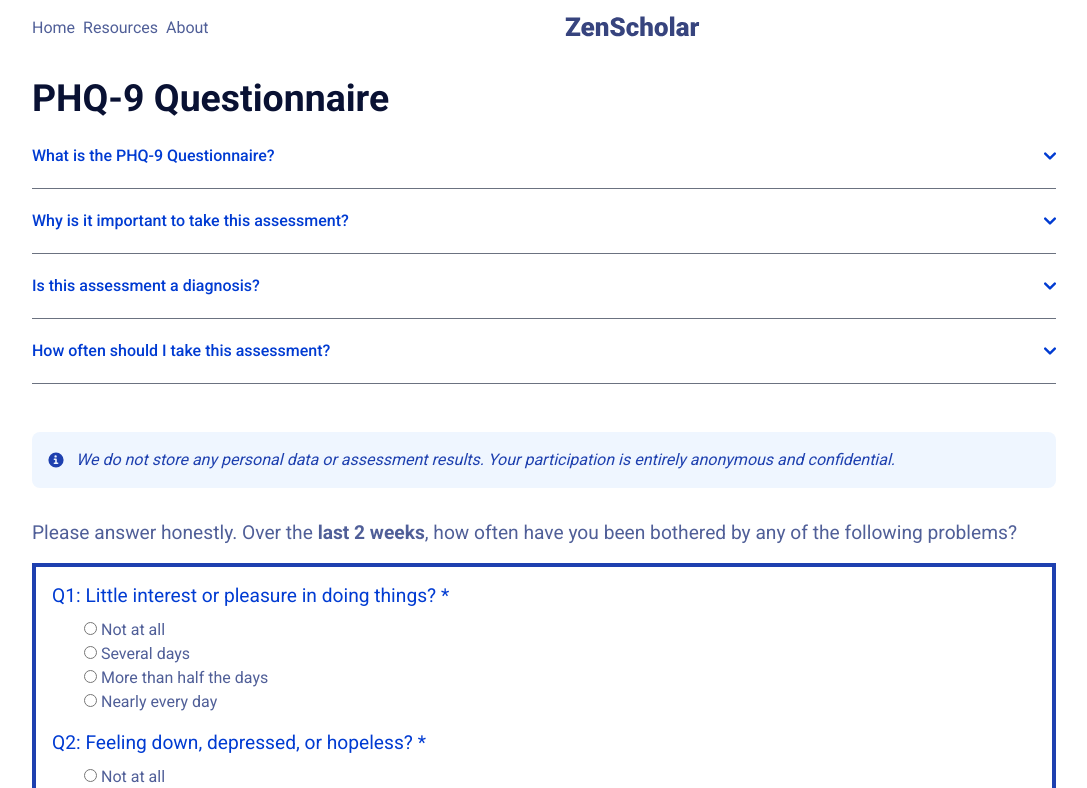
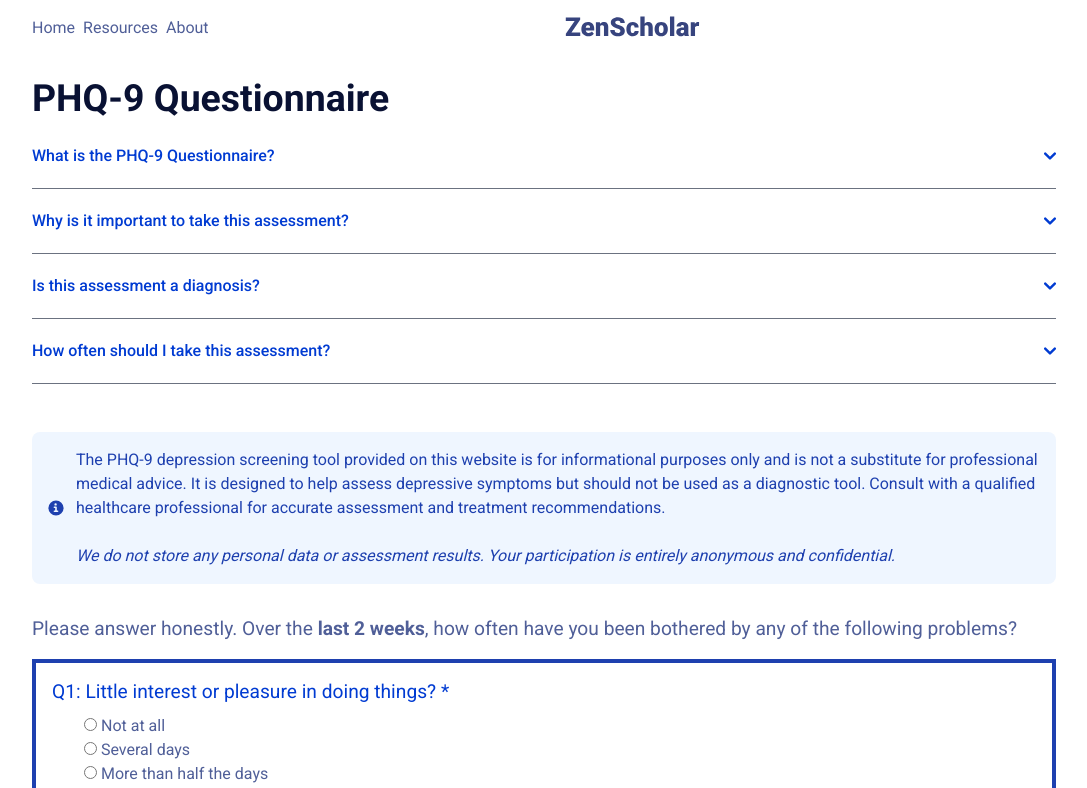
Before and after one commit to Rajae-Robinson/ZenScholar, a React (Vite) app: page /screening in a window 1280 px wide. Shown: the top 788 px of the page, without its empty margins (96-1183 px from the left). Built offline with nearby package versions, Linux system fonts and the light colour scheme.

Commit message:
feat(screening): add disclaimer

```diff
--- a/src/components/Screening/PHQ9Form.tsx
+++ b/src/components/Screening/PHQ9Form.tsx
@@ -34,7 +34,10 @@ export default function PHQ9Form() {
 
   return (
     <>
-    <div data-testid="phq9-form" className="my-4 border-4 border-blue-800 p-4">
+      <div
+        data-testid="phq9-form"
+        className="my-4 border-4 border-blue-800 p-4"
+      >
         <form className="space-y-4" onSubmit={handleSubmit}>
           {questions.map((question, index) => (
             <div key={index} className="space-y-2">
@@ -96,8 +99,11 @@ export default function PHQ9Form() {
           <div className="mt-6">
             {submitted ? (
               <ResultsModal
-              heading={`Result: ${determineDepressionLevel(calculateScore())}`}
-              body={`Based on your responses you received a total score of ${calculateScore()}.`}
+                heading={`Result: ${determineDepressionLevel(
+                  calculateScore(),
+                )}`}
+                body={`The PHQ-9 depression screening tool on this website provides informational guidance only and is not a substitute for professional diagnosis or treatment. Its results should not be considered a definitive assessment; please consult a qualified healthcare professional for an accurate evaluation of your mental health.
+              Based on your responses you received a total score of ${calculateScore()}.`}
               />
             ) : (
               <button
--- a/src/pages/Screening.tsx
+++ b/src/pages/Screening.tsx
@@ -36,6 +36,15 @@ function InfoAlert() {
       </svg>
       <span className="sr-only">Info</span>
       <div>
+        <p>
+          The PHQ-9 depression screening tool provided on this website is for
+          informational purposes only and is not a substitute for professional
+          medical advice. It is designed to help assess depressive symptoms but
+          should not be used as a diagnostic tool. Consult with a qualified
+          healthcare professional for accurate assessment and treatment
+          recommendations.
+        </p>
+        <br />
         <i>
           We do not store any personal data or assessment results. Your
           participation is entirely anonymous and confidential.
```
Lines whose indentation alone changed are shown as unchanged.
